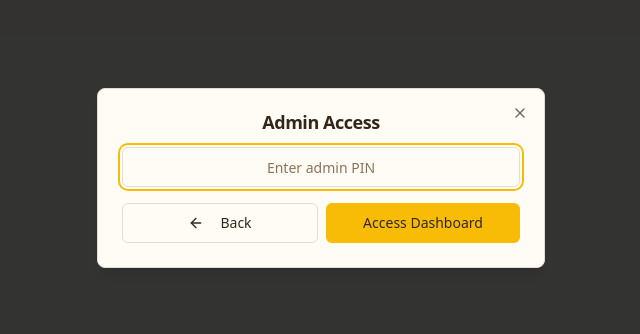
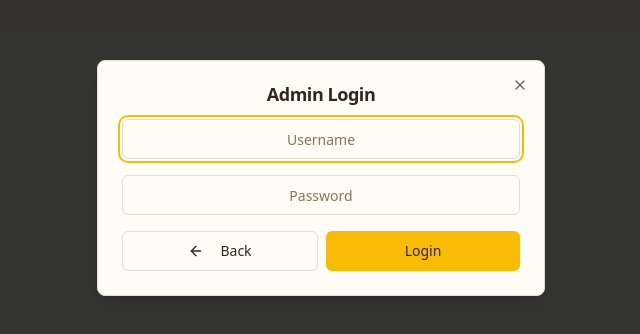
Before and after one commit to Tebaleloriba/braai-and-pap-order, a React (Vite) app: page /admin in a window 1280 px wide. Shown: the part 222-556 px from the top of the page, without its empty margins (319-959 px from the left). Built offline with nearby package versions, Linux system fonts and the light colour scheme.

Commit message:
Fix Admin Login
Update admin login to accept "admin" as username and "Admin877" as password, removing the need for email and signup for admin access.

```diff
--- a/src/pages/AdminDashboard.tsx
+++ b/src/pages/AdminDashboard.tsx
@@ -24,19 +24,20 @@ interface Order {
 }
 
 const AdminDashboard = () => {
-  const [pin, setPin] = useState("");
+  const [username, setUsername] = useState("");
+  const [password, setPassword] = useState("");
   const [isAuthenticated, setIsAuthenticated] = useState(false);
-  const [showPinDialog, setShowPinDialog] = useState(true);
+  const [showLoginDialog, setShowLoginDialog] = useState(true);
   const [orders, setOrders] = useState<Order[]>([]);
   const [isLoading, setIsLoading] = useState(false);
   const { toast } = useToast();
   const navigate = useNavigate();
 
-  const handlePinSubmit = (e: React.FormEvent) => {
+  const handleLoginSubmit = (e: React.FormEvent) => {
     e.preventDefault();
-    if (pin === "Admin877") {
+    if (username === "admin" && password === "Admin877") {
       setIsAuthenticated(true);
-      setShowPinDialog(false);
+      setShowLoginDialog(false);
       fetchOrders();
       toast({
         title: "Access Granted",
@@ -45,10 +46,11 @@ const AdminDashboard = () => {
     } else {
       toast({
         title: "Access Denied",
-        description: "Invalid admin PIN",
+        description: "Invalid admin credentials",
         variant: "destructive"
       });
-      setPin("");
+      setUsername("");
+      setPassword("");
     }
   };
 
@@ -120,20 +122,29 @@ const AdminDashboard = () => {
 
   if (!isAuthenticated) {
     return (
-      <Dialog open={showPinDialog} onOpenChange={() => {}}>
+      <Dialog open={showLoginDialog} onOpenChange={() => {}}>
         <DialogContent className="sm:max-w-md">
           <DialogHeader>
-            <DialogTitle className="text-center">Admin Access</DialogTitle>
+            <DialogTitle className="text-center">Admin Login</DialogTitle>
           </DialogHeader>
-          <form onSubmit={handlePinSubmit} className="space-y-4">
+          <form onSubmit={handleLoginSubmit} className="space-y-4">
+            <div>
+              <Input
+                type="text"
+                value={username}
+                onChange={(e) => setUsername(e.target.value)}
+                placeholder="Username"
+                className="text-center"
+                required
+              />
+            </div>
             <div>
               <Input
                 type="password"
-                value={pin}
-                onChange={(e) => setPin(e.target.value)}
-                placeholder="Enter admin PIN"
-                className="text-center text-lg"
-                maxLength={8}
+                value={password}
+                onChange={(e) => setPassword(e.target.value)}
+                placeholder="Password"
+                className="text-center"
                 required
               />
             </div>
@@ -151,7 +162,7 @@ const AdminDashboard = () => {
                 type="submit"
                 className="flex-1 bg-primary hover:bg-primary/90 text-primary-foreground"
               >
-                Access Dashboard
+                Login
               </Button>
             </div>
           </form>
```
